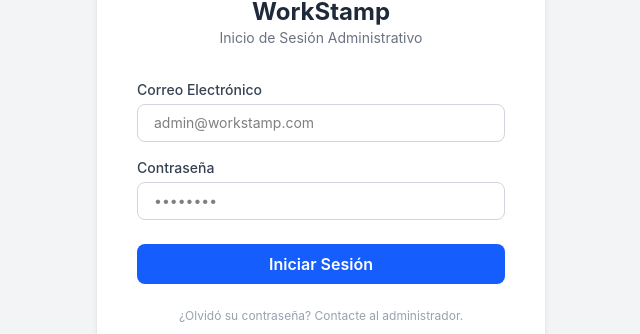
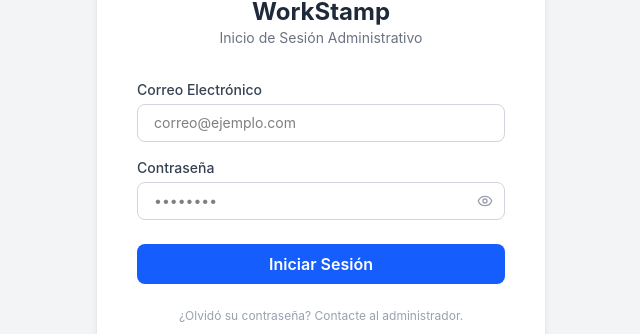
Before and after one commit to EnilioFIME/pint2_timestamp, a React app in the folder web/: page /login in a window 1280 px wide. Shown: the part 276-610 px from the top of the page, without its empty margins (319-959 px from the left). Built offline with nearby package versions, Linux system fonts and the light colour scheme; the HTML template or start-up script is replaced by a standard one.

Commit message:
feat(web): agregar validación de campos en Login

```diff
--- a/web/src/pages/Login.jsx
+++ b/web/src/pages/Login.jsx
@@ -1,4 +1,34 @@
-function Login() {
+import { useState } from 'react';
+import { useNavigate } from 'react-router-dom';
+import { Eye, EyeOff, AlertCircle } from 'lucide-react';
+
+export default function Login() {
+  const navigate = useNavigate();
+  const [formData, setFormData] = useState({ email: '', password: '' });
+  const [errors, setErrors] = useState({});
+  const [showPassword, setShowPassword] = useState(false);
+
+  const validate = () => {
+    const newErrors = {};
+    if (!formData.email.trim()) {
+      newErrors.email = 'El correo es requerido';
+    } else if (!/\S+@\S+\.\S+/.test(formData.email)) {
+      newErrors.email = 'Ingresa un correo válido';
+    }
+    if (!formData.password) {
+      newErrors.password = 'La contraseña es requerida';
+    }
+    setErrors(newErrors);
+    return Object.keys(newErrors).length === 0;
+  };
+
+  const handleSubmit = (e) => {
+    e.preventDefault();
+    if (validate()) {
+      navigate('/dashboard');
+    }
+  };
+
   return (
     <div className="min-h-screen bg-gray-100 flex items-center justify-center">
       <div className="bg-white rounded-2xl shadow-md p-10 w-full max-w-md">
@@ -13,40 +43,75 @@
         </div>
 
         {/* Formulario */}
+        <form onSubmit={handleSubmit} noValidate>
+
+          {/* Email */}
           <div className="mb-4">
-          <label className="block text-sm font-medium text-gray-700 mb-1">
+            <label htmlFor="email" className="block text-sm font-medium text-gray-700 mb-1">
               Correo Electrónico
             </label>
             <input
+              id="email"
               type="email"
-            placeholder="admin@workstamp.com"
-            className="w-full border border-gray-300 rounded-lg px-4 py-2 text-sm focus:outline-none focus:ring-2 focus:ring-blue-500"
+              placeholder="correo@ejemplo.com"
+              value={formData.email}
+              onChange={(e) => setFormData({ ...formData, email: e.target.value })}
+              className={`w-full border rounded-lg px-4 py-2 text-sm focus:outline-none focus:ring-2 focus:ring-blue-500 ${
+                errors.email ? 'border-red-400 bg-red-50' : 'border-gray-300'
+              }`}
             />
+            {errors.email && (
+              <p className="mt-1 text-xs text-red-500 flex items-center gap-1">
+                <AlertCircle size={12} />
+                {errors.email}
+              </p>
+            )}
           </div>
 
+          {/* Contraseña */}
           <div className="mb-6">
-          <label className="block text-sm font-medium text-gray-700 mb-1">
+            <label htmlFor="password" className="block text-sm font-medium text-gray-700 mb-1">
               Contraseña
             </label>
+            <div className="relative">
               <input
-            type="password"
+                id="password"
+                type={showPassword ? 'text' : 'password'}
                 placeholder="••••••••"
-            className="w-full border border-gray-300 rounded-lg px-4 py-2 text-sm focus:outline-none focus:ring-2 focus:ring-blue-500"
+                value={formData.password}
+                onChange={(e) => setFormData({ ...formData, password: e.target.value })}
+                className={`w-full border rounded-lg px-4 py-2 pr-10 text-sm focus:outline-none focus:ring-2 focus:ring-blue-500 ${
+                  errors.password ? 'border-red-400 bg-red-50' : 'border-gray-300'
+                }`}
               />
+              <button
+                type="button"
+                onClick={() => setShowPassword(!showPassword)}
+                className="absolute right-3 top-1/2 -translate-y-1/2 text-gray-400 hover:text-gray-600"
+              >
+                {showPassword ? <EyeOff size={16} /> : <Eye size={16} />}
+              </button>
+            </div>
+            {errors.password && (
+              <p className="mt-1 text-xs text-red-500 flex items-center gap-1">
+                <AlertCircle size={12} />
+                {errors.password}
+              </p>
+            )}
           </div>
 
           <button
-            onClick={() => window.location.href = '/dashboard'}
-            className="w-full bg-blue-600 text-white py-2 rounded-lg font-semibold hover:bg-blue-700 transition">
+            type="submit"
+            className="w-full bg-blue-600 text-white py-2 rounded-lg font-semibold hover:bg-blue-700 transition"
+          >
             Iniciar Sesión
           </button>
+        </form>
 
         <p className="text-center text-xs text-gray-400 mt-6">
           ¿Olvidó su contraseña? Contacte al administrador.
         </p>
       </div>
     </div>
-  )
+  );
 }
-
-export default Login
```
Lines whose indentation alone changed are shown as unchanged.
